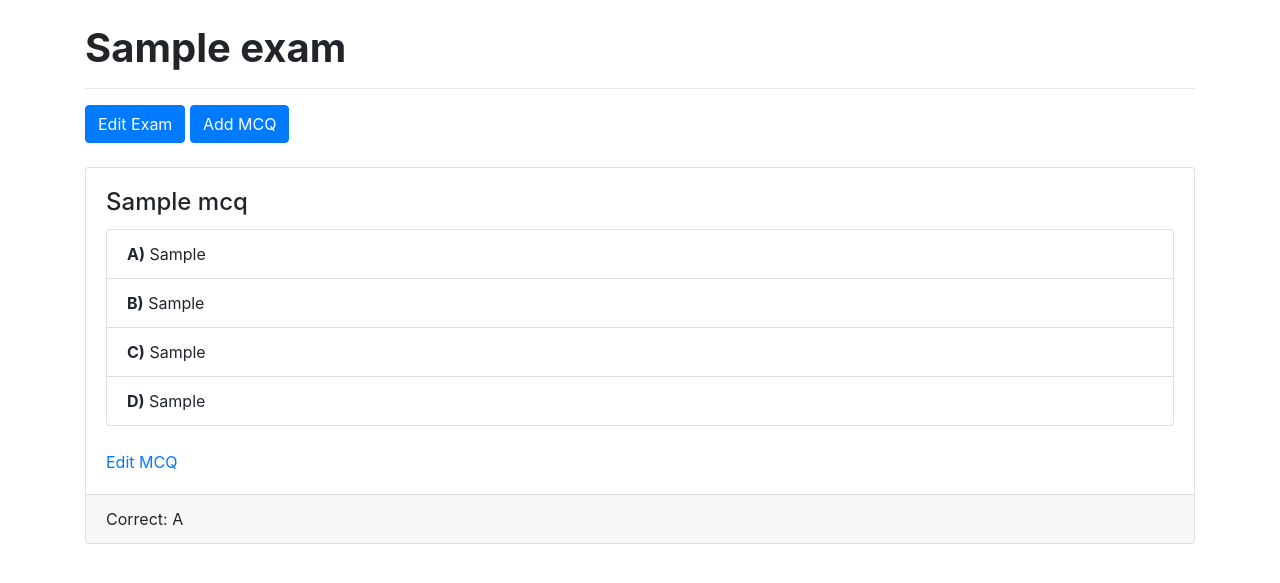
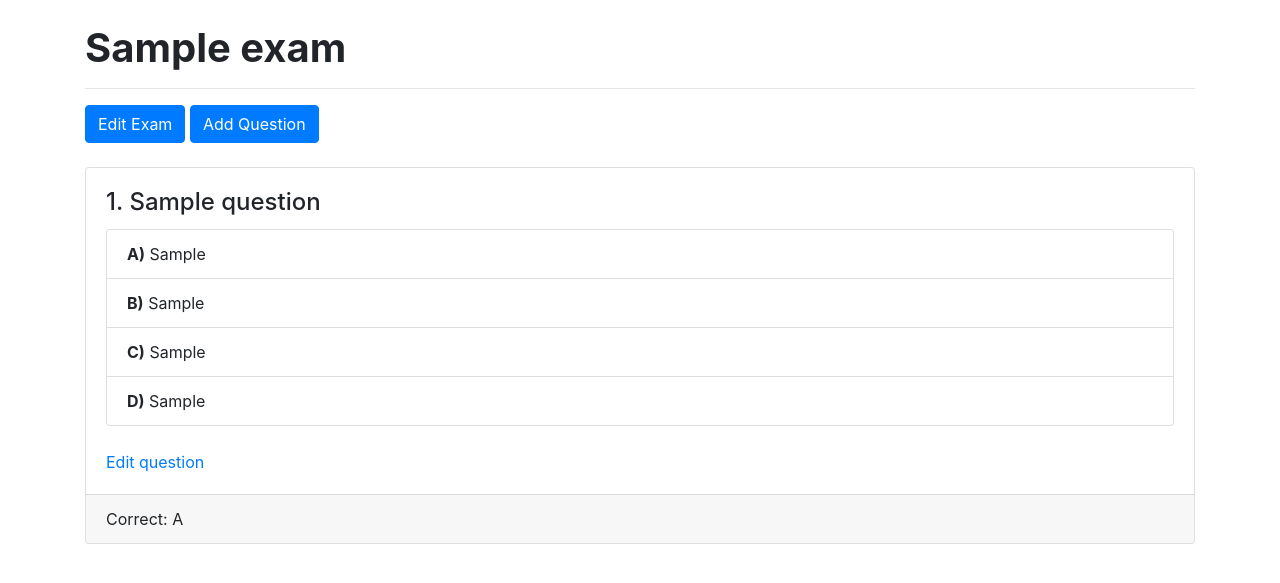
Before and after one commit to awesomePC/online-examination-system, a Django app: page /exam/1/ in a window 1280 px wide. Shown: the part 56-639 px from the top of the page. Run offline with Django 3.2, Linux system fonts and the light colour scheme; a user stored in the database is signed in; tables that the repository leaves empty hold one stand-in row (values such as "Sample post"); some libraries are stand-ins or nearby versions.

Commit message:
start exam

```diff
--- a/core/templates/core/exam_detail.html
+++ b/core/templates/core/exam_detail.html
@@ -3,26 +3,25 @@
     <h1 class="font-weight-bold">{{ exam.name }}</h1>
     <hr>
     <a href="{% url 'exam_edit' exam.pk %}" class="btn btn-primary mb-4">Edit Exam</a>
-    <a href="{% url 'mcq_create' exam.pk %}" class="btn btn-primary mb-4">Add MCQ</a>
-    {% if exam.mcq_set.all %}
-        {% for mcq in exam.mcq_set.all %}
+    <a href="{% url 'question_create' exam.pk %}" class="btn btn-primary mb-4">Add Question</a>
+
+    {% for question in exam.question_set.all %}
         <div class="card mb-4">
             <div class="card-body">
-                    <h4 class="card-title">{{ mcq.question }}</h4>
+                <h4 class="card-title">{{ forloop.counter }}. {{ question.question }}</h4>
                 <ul class="list-group mb-4">
-                        <li class="list-group-item"><b>A)</b> {{ mcq.option_A }}</li>
-                        <li class="list-group-item"><b>B)</b> {{ mcq.option_B }}</li>
-                        <li class="list-group-item"><b>C)</b> {{ mcq.option_C }}</li>
-                        <li class="list-group-item"><b>D)</b> {{ mcq.option_D }}</li>
+                    <li class="list-group-item"><b>A)</b> {{ question.option_A }}</li>
+                    <li class="list-group-item"><b>B)</b> {{ question.option_B }}</li>
+                    <li class="list-group-item"><b>C)</b> {{ question.option_C }}</li>
+                    <li class="list-group-item"><b>D)</b> {{ question.option_D }}</li>
                 </ul>
-                    <a href="{% url 'mcq_edit' mcq.pk %}">Edit MCQ</a>
+                <a href="{% url 'question_edit' question.pk %}">Edit question</a>
             </div>
             <div class="card-footer">
-                    <p class="card-text">Correct: {{ mcq.answer }}</p>
+                <p class="card-text">Correct: {{ question.correct_answer }}</p>
             </div>
         </div>
+    {% empty %}
+        <h2 class="text-secondary font-weight-bold">No question added yet.</h2>
     {% endfor %}
-    {% else %}
-        <h2 class="text-secondary font-weight-bold">No MCQ added yet.</h2>
-    {% endif %}
 {% endblock content %}
--- a/core/views.py
+++ b/core/views.py
@@ -1,13 +1,13 @@
 from django.shortcuts import render, redirect, get_object_or_404
-from django.core.exceptions import PermissionDenied
+from django.core.exceptions import PermissionDenied, ObjectDoesNotExist
 from django.contrib import messages
 from django.contrib.auth.decorators import login_required
+from django.http import JsonResponse, Http404
 from django.views.decorators.http import require_POST
-from .forms import ExamForm, MCQForm
-from .models import Exam, MCQ
+from .forms import ExamForm, QuestionForm
+from .models import Exam, Question, Answer, Session
 
 def exams_list(request):
-
     active_exams = Exam.objects.filter(active=True)
     inactive_exams = Exam.objects.filter(active=False)
 
@@ -39,7 +39,6 @@ def exam_create(request):
 
 @login_required
 def exam_detail(request, pk):
-
     exam = get_object_or_404(Exam, pk=pk)
     if exam.user != request.user:
         raise PermissionDenied()
@@ -48,7 +47,6 @@ def exam_detail(request, pk):
 
 @login_required
 def exam_edit(request, pk):
-
     exam = get_object_or_404(Exam, pk=pk)
     if exam.user != request.user:
         raise PermissionDenied()
@@ -76,7 +74,6 @@ def exam_edit(request, pk):
 @require_POST
 @login_required
 def exam_delete(request, pk):
-
     exam = get_object_or_404(Exam, pk=pk)
     if exam.user != request.user:
         raise PermissionDenied()
@@ -87,66 +84,261 @@ def exam_delete(request, pk):
     return redirect('exams_list')
 
 @login_required
-def mcq_create(request, exam_pk):
-
+def question_create(request, exam_pk):
     exam = get_object_or_404(Exam, pk=exam_pk)
     if exam.user != request.user:
         raise PermissionDenied()
 
     if request.method == 'POST':
-        form = MCQForm(request.POST)
+        form = QuestionForm(request.POST)
 
         if form.is_valid():
-            mcq = form.save(commit=False)
-            mcq.exam = exam
-            mcq.save()
+            question = form.save(commit=False)
+            question.exam = exam
+            question.save()
 
             messages.success(request,
-            f'MCQ "{mcq}" created successfully.')
+            f'Question "{question}" created successfully.')
 
-            return redirect('mcq_create', exam_pk=exam_pk)
+            return redirect('question_create', exam_pk=exam_pk)
     else:
-        form = MCQForm()
+        form = QuestionForm()
 
-    return render(request, 'core/mcq_create.html', {'form': form})
+    return render(request, 'core/question_create.html', {'form': form})
 
 @login_required
-def mcq_edit(request, pk):
-
-    mcq = get_object_or_404(MCQ, pk=pk)
-    if mcq.exam.user != request.user:
+def question_edit(request, pk):
+    question = get_object_or_404(Question, pk=pk)
+    if question.exam.user != request.user:
         raise PermissionDenied()
 
     if request.method == 'POST':
-        form = MCQForm(request.POST, instance=mcq)
+        form = QuestionForm(request.POST, instance=question)
 
         if form.is_valid():
             form.save()
 
             messages.success(request,
-                f'MCQ "{mcq}" saved successfully.')
+                f'Question "{question}" saved successfully.')
 
-            return redirect('exam_detail', pk=mcq.exam.pk)
+            return redirect('exam_detail', pk=question.exam.pk)
     else:
-        form = MCQForm(instance=mcq)
+        form = QuestionForm(instance=question)
 
     context = {
         'form': form,
-        'mcq': mcq
+        'question': question
     }
 
-    return render(request, 'core/mcq_edit.html', context)
+    return render(request, 'core/question_edit.html', context)
 
 @require_POST
 @login_required
-def mcq_delete(request, pk):
-
-    mcq = get_object_or_404(MCQ, pk=pk)
-    if mcq.exam.user != request.user:
+def question_delete(request, pk):
+    question = get_object_or_404(Question, pk=pk)
+    if question.exam.user != request.user:
         raise PermissionDenied()
 
-    exam_pk = mcq.exam.pk
-    mcq.delete()
-    messages.success(request, 'MCQ deleted successfully')
+    exam_pk = question.exam.pk
+    question.delete()
+    messages.success(request, 'Question deleted successfully')
 
     return redirect('exam_detail', pk=exam_pk)
+
+@login_required
+def exam_start(request, pk):
+    exam = get_object_or_404(Exam, pk=pk)
+    session = get_object_or_404(
+        Session,
+        user=request.user,
+        exam=exam,
+        completed=False
+    )
+    questions = exam.question_set.all()
+
+    if len(questions) == 0:
+        raise Http404()
+
+    # send question on ajax
+    if request.is_ajax():
+
+        q_num = int(request.GET.get('question'))
+        question = questions[q_num-1]
+
+        try:
+            answer = Answer.objects.get(session=session, question=question)
+            answer = answer.answer
+        except ObjectDoesNotExist:
+            answer = None
+
+        prev_q_num = q_num-1 if q_num > 1 else None
+        next_q_num = q_num+1 if q_num < len(questions) else None
+
+        return JsonResponse({
+            'q_num': q_num,
+            'prev_q_num': prev_q_num,
+            'next_q_num': next_q_num,
+            'question': question.question,
+            'option_A': question.option_A,
+            'option_B': question.option_B,
+            'option_C': question.option_C,
+            'option_D': question.option_D,
+            'answer': answer,
+        })
+
+    context = {
+        'exam': exam,
+        'num_questions': len(questions),
+    }
+
+    return render(request, 'core/exam_start.html', context)
+
+@require_POST
+@login_required
+def exam_participate(request, pk):
+    exam = get_object_or_404(Exam, pk=pk)
+
+    # if (request
+    #         .user
+    #         .session_set
+    #         .filter(exam=exam, completed=True)
+    #         .exists()):
+    #     return 'redirect to result page'
+
+    # ongoing exam check
+    if not (request
+            .user
+            .session_set
+            .filter(exam=exam, completed=False)
+            .exists()):
+        Session.objects.create(user=request.user, exam=exam, completed=False)
+
+    return redirect('exam_start', pk=pk)
+
+@require_POST
+@login_required
+def exam_submit(request, pk):
+    exam = get_object_or_404(Exam, pk=pk)
+    session = get_object_or_404(Session, exam=exam, completed=False)
+
+    session.completed = True
+    session.save()
+
+    messages.success(request, f'Exam "{exam.name}" submited successfully')
+
+    return redirect('exams_list')
+
+@require_POST
+@login_required
+def answer_clear(request, exam_pk):
+    exam = get_object_or_404(Exam, pk=exam_pk)
+    session = get_object_or_404(
+        Session,
+        user=request.user,
+        exam=exam,
+        completed=False
+    )
+    questions = exam.question_set.all()
+
+    q_num = int(request.POST.get('q_num'))
+    question = questions[q_num-1]
+
+    answer = Answer.objects.get(session=session, question=question)
+    answer.delete()
+
+    return JsonResponse({
+        'status': 'ok',
+        'message': 'Answer <b>cleared</b> successfully.'
+    })
+
+@require_POST
+@login_required
+def answer_submit(request, exam_pk):
+    exam = get_object_or_404(Exam, pk=exam_pk)
+    session = get_object_or_404(
+        Session,
+        user=request.user,
+        exam=exam,
+        completed=False
+    )
+    questions = exam.question_set.all()
+
+    q_num = int(request.POST.get('q_num'))
+    ans = request.POST.get('answer')
+    question = questions[q_num-1]
+
+    try:
+        answer = Answer.objects.get(session=session, question=question)
+        answer.answer = ans
+        answer.save()
+
+    except ObjectDoesNotExist:
+        answer = Answer.objects.create(
+            session=session,
+            question=question,
+            answer=ans
+        )
+
+    return JsonResponse({
+        'status': 'ok',
+        'message': 'Answer <b>saved</b> successfully.'
+    })
+
+@login_required
+def question_list(request, pk):
+    exam = get_object_or_404(Exam, pk=pk)
+    session = get_object_or_404(
+        Session,
+        user=request.user,
+        exam=exam,
+        completed=False
+    )
+
+    questions = []
+    for question in exam.question_set.all():
+        try:
+            answer = Answer.objects.get(session=session, question=question)
+            answer = answer.answer
+        except ObjectDoesNotExist:
+            answer = None
+
+        if session.bookmarks.filter(id=question.id).exists():
+            bookmark = True
+        else:
+            bookmark = False
+
+        questions.append({
+            'answer': answer,
+            'bookmark': bookmark
+        })
+
+    return JsonResponse({
+        'questions': questions
+    })
+
+@require_POST
+@login_required
+def bookmark(request, pk):
+    exam = get_object_or_404(Exam, pk=pk)
+    session = get_object_or_404(
+        Session,
+        user=request.user,
+        exam=exam,
+        completed=False
+    )
+    questions = exam.question_set.all()
+
+    q_num = int(request.POST.get('q_num'))
+    question = questions[q_num-1]
+
+    if session.bookmarks.filter(id=question.id).exists():
+        session.bookmarks.remove(question)
+        msg = 'Bookmark <b>removed</b> successfully.'
+    else:
+        session.bookmarks.add(question)
+        msg = 'Bookmark <b>added</b> successfully.'
+
+    return JsonResponse({
+        'status': 'ok',
+        'message': msg
+    })
--- a/myproject/urls.py
+++ b/myproject/urls.py
@@ -22,9 +22,34 @@ urlpatterns = [
     path('', core_views.exams_list, name='exams_list'),
     path('exam-create/', core_views.exam_create, name='exam_create'),
     path('exam/<int:pk>/', core_views.exam_detail, name='exam_detail'),
-    path('exam/<int:exam_pk>/mcq-create/', core_views.mcq_create, name='mcq_create'),
+    path('exam/<int:exam_pk>/question-create/',
+        core_views.question_create,
+        name='question_create'),
     path('exam-edit/<int:pk>/', core_views.exam_edit, name='exam_edit'),
-    path('mcq-edit/<int:pk>/', core_views.mcq_edit, name='mcq_edit'),
+    path('question-edit/<int:pk>/',
+        core_views.question_edit,
+        name='question_edit'),
     path('exam-delete/<int:pk>/', core_views.exam_delete, name='exam_delete'),
-    path('mcq-delete/<int:pk>/', core_views.mcq_delete, name='mcq_delete'),
+    path('question-delete/<int:pk>/',
+        core_views.question_delete,
+        name='question_delete'),
+    path('exam-participate/<int:pk>/',
+        core_views.exam_participate,
+        name='exam_participate'),
+    path('exam-start/<int:pk>/', core_views.exam_start, name='exam_start'),
+    path('exam-start/<int:pk>/submit/',
+        core_views.exam_submit,
+        name='exam_submit'),
+    path('exam-start/<int:exam_pk>/clear/',
+        core_views.answer_clear,
+        name='answer_clear'),
+    path('exam-start/<int:exam_pk>/answer/',
+        core_views.answer_submit,
+        name='answer_submit'),
+    path('exam-start/<int:pk>/question-list/',
+        core_views.question_list,
+        name='question_list'),
+    path('exam-start/<int:pk>/bookmark/',
+        core_views.bookmark,
+        name='bookmark'),
 ]
--- a/templates/base.html
+++ b/templates/base.html
@@ -7,6 +7,11 @@
 
         <!-- Bootstrap CSS -->
         <link rel="stylesheet" href="https://maxcdn.bootstrapcdn.com/bootstrap/4.0.0/css/bootstrap.min.css" integrity="sha384-Gn5384xqQ1aoWXA+058RXPxPg6fy4IWvTNh0E263XmFcJlSAwiGgFAW/dAiS6JXm" crossorigin="anonymous">
+
+        <script src="https://code.jquery.com/jquery-3.6.0.min.js" integrity="sha256-/xUj+3OJU5yExlq6GSYGSHk7tPXikynS7ogEvDej/m4=" crossorigin="anonymous"></script>
+        <script type="text/javascript">
+            var jQuery_3_6_0 = $.noConflict(true);
+        </script>
 
         <title>
             {% block title%}Exam Platform{% endblock title%}
```
Also changed, not shown: core/forms.py (+4 -4 lines), core/models.py (+38 -14 lines), core/static/core/js/exam_start.js (added, +185 -0 lines), core/templates/core/exam_card.html (+5 -2 lines), core/templates/core/exam_start.html (added, +102 -0 lines), core/templates/core/exams_list.html (+10 -12 lines), core/templates/core/question_create.html (renamed from core/templates/core/mcq_edit.html, +2 -6 lines), core/templates/core/question_edit.html (renamed from core/templates/core/mcq_create.html, +6 -2 lines), core/migrations/0003_mcqresponse.py (added), core/migrations/0004_record.py (added), core/migrations/0005_auto_20210603_1223.py (added), core/migrations/0006_auto_20210605_0758.py (added), core/migrations/0007_session_bookmarks.py (added). Lines whose indentation alone changed are shown as unchanged.
